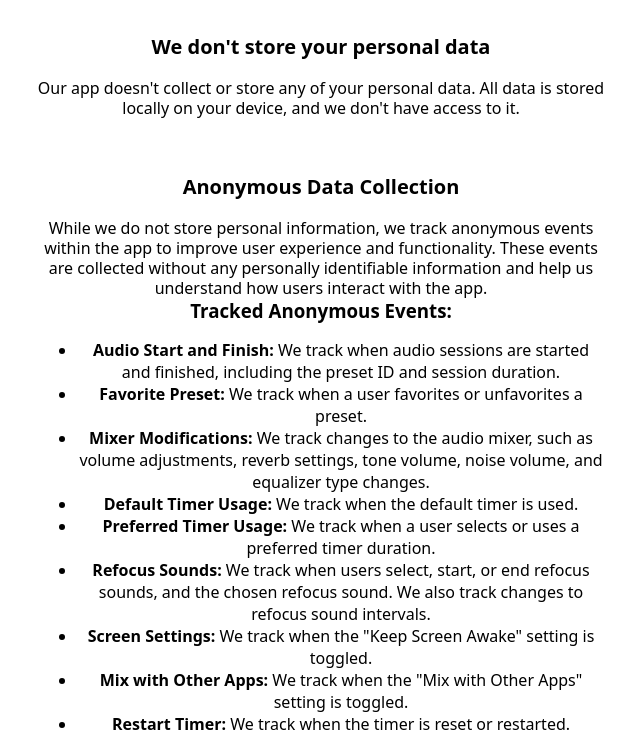
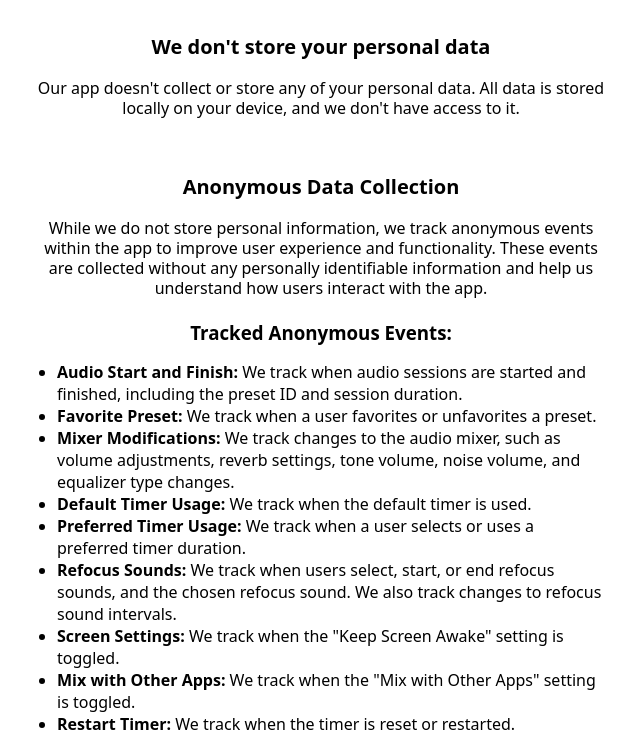
Before and after one commit to TheBoringBOT/tones-app-site, a plain HTML site: page index.html in a window 1280 px wide. Shown: the part 181-929 px from the top of the page, without its empty margins (319-959 px from the left). Drawn offline with Linux system fonts and the light colour scheme.

Commit message:
Update index.html

```diff
--- a/index.html
+++ b/index.html
@@ -26,8 +26,9 @@
         <p>
           While we do not store personal information, we track anonymous events within the app to improve user experience and functionality. These events are collected without any personally identifiable information and help us understand how users interact with the app.
         </p>
+        <br /> <!-- Added spacing here -->
         <h3>Tracked Anonymous Events:</h3>
-        <ul>
+        <ul style="text-align: left; padding-left: 20px;"> <!-- Left-aligning the list -->
           <li><strong>Audio Start and Finish:</strong> We track when audio sessions are started and finished, including the preset ID and session duration.</li>
           <li><strong>Favorite Preset:</strong> We track when a user favorites or unfavorites a preset.</li>
           <li><strong>Mixer Modifications:</strong> We track changes to the audio mixer, such as volume adjustments, reverb settings, tone volume, noise volume, and equalizer type changes.</li>
```
